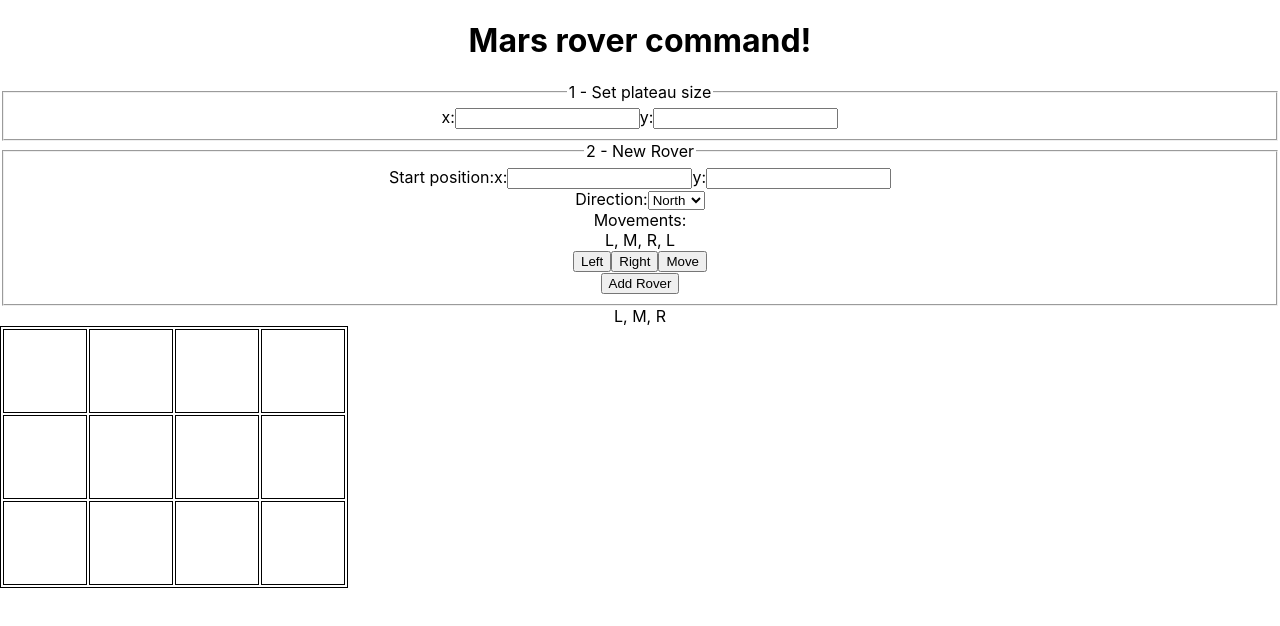
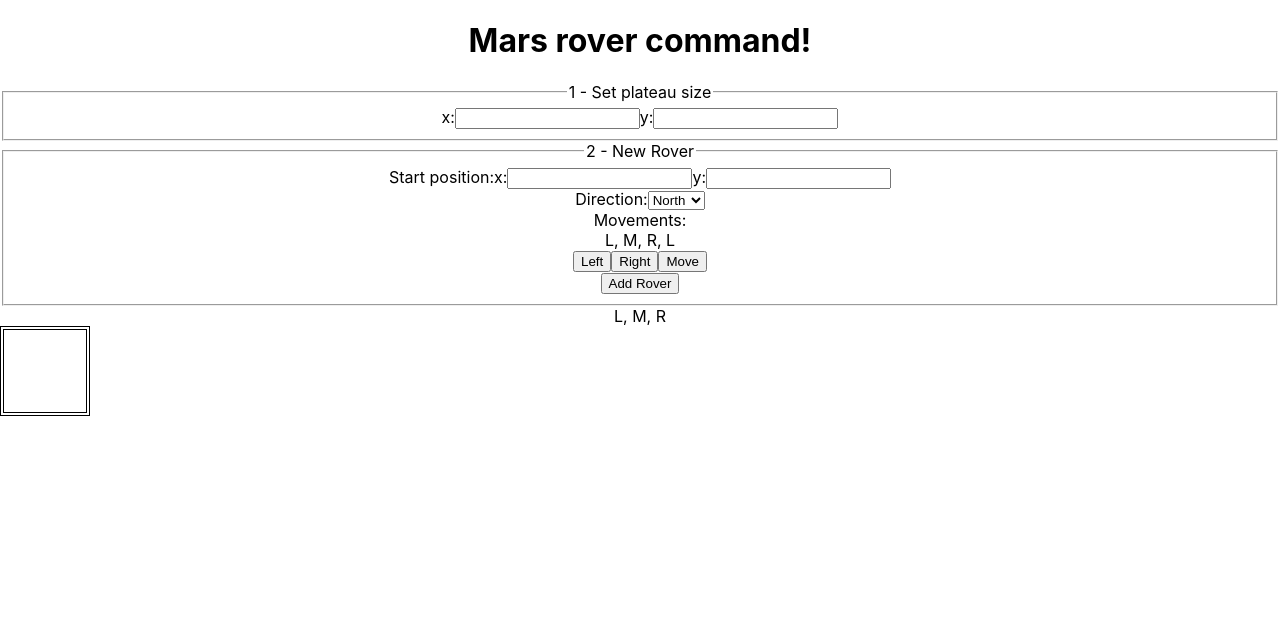
Before and after one commit to mamuh/mars-rover-command, a React (Create React App) app: page / in a window 1280 px wide. Shown: the top 626 px of the page. Built offline with nearby package versions, Linux system fonts and the light colour scheme.

Commit message:
plateau state set

```diff
--- a/src/components/plateau.jsx
+++ b/src/components/plateau.jsx
@@ -3,11 +3,43 @@ import { connect } from 'react-redux';
 import { bindActionCreators } from 'redux';
 import { useSelector } from 'react-redux';
 
-class Plateau extends Component {
+// class Plateau extends Component {
 
-  render() {
-    const height = 3
-    const width = 4
+//   // getState() {
+//   //   const height = useSelector(state => state.plateauY)
+//   // }
+
+//   render() {
+//     const height = 3
+//     const width = 4
+//     let rows = [];
+//         for (var i = 0; i < height; i++){
+//           let rowID = `row${i}`
+//           let cell = []
+//           for (var idx = 0; idx < width; idx++){
+//             let cellID = `cell${i}-${idx}`
+//             cell.push(<td key={cellID} id={cellID}></td>)
+//           }
+//           rows.push(<tr key={i} id={rowID}>{cell}</tr>)
+//         }
+//         return(
+//           <div className="container">
+//             <table id="simple-board">
+//                <tbody>
+//                  {rows}
+//                </tbody>
+//              </table>
+//           </div>
+//         )
+//   }
+
+// };
+
+
+
+const Plateau = (props) => {
+  const height = useSelector(state => state.plateauY)
+  const width = useSelector(state => state.plateauX)
   let rows = [];
       for (var i = 0; i < height; i++){
         let rowID = `row${i}`
@@ -27,8 +59,7 @@ class Plateau extends Component {
            </table>
         </div>
       )
+
 }
 
-};
-
 export default Plateau;
--- a/src/reducers/plateau_y_reducer.js
+++ b/src/reducers/plateau_y_reducer.js
@@ -1,4 +1,4 @@
-export default function(state = 3, action) {
+export default function(state = 1, action) {
   switch (action.type) {
     case 'SET_PLATEAU_SIZE_Y': {
       return action.payload;
```
Lines whose indentation alone changed are shown as unchanged.
